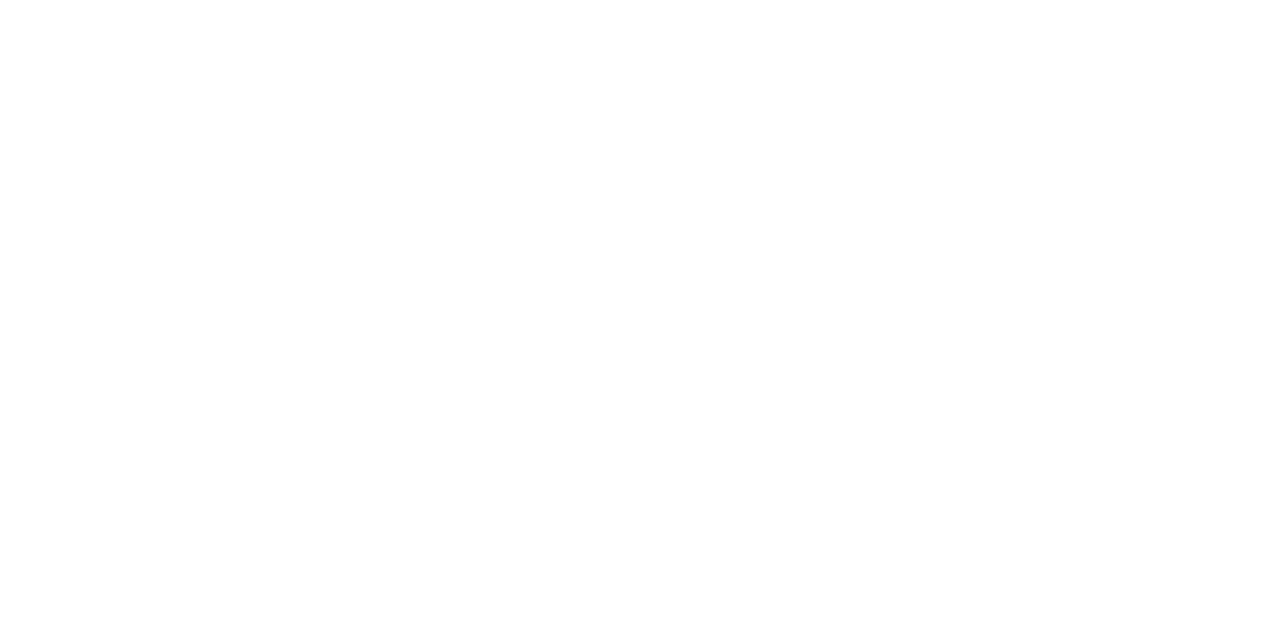
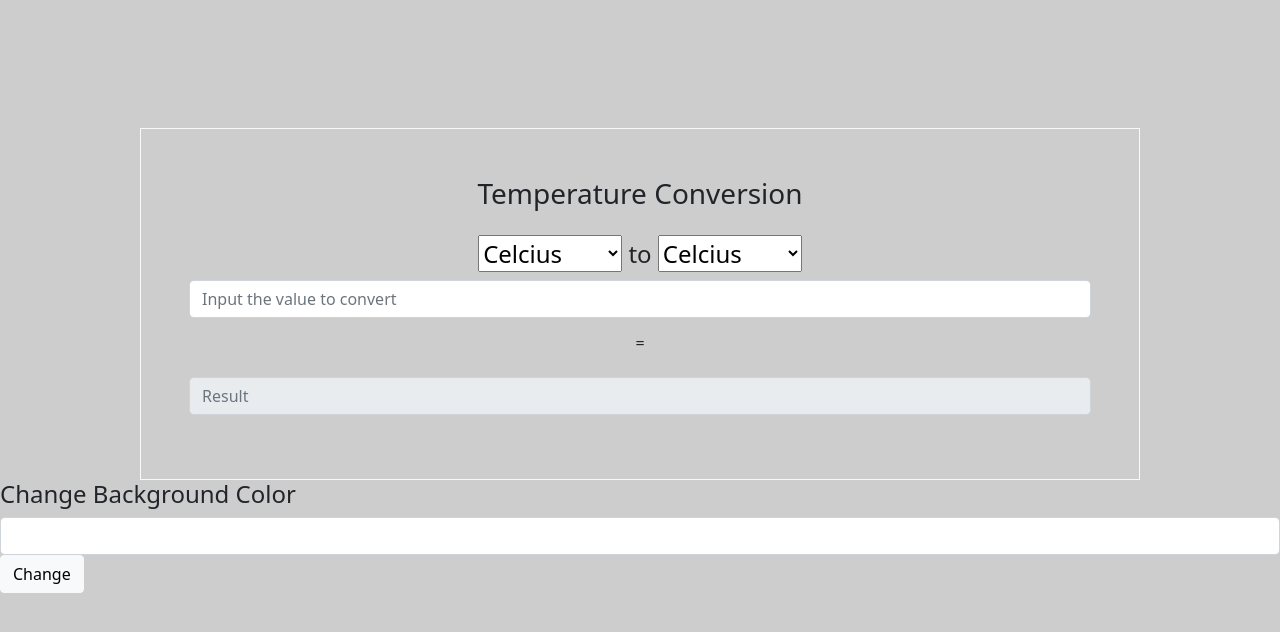
Before and after one commit to gzsabila/dtshomework3, a plain HTML site: page index.html in a window 1280 px wide. Drawn offline with nearby package versions, Linux system fonts and the light colour scheme.

Commit message:
added body and script

```diff
--- a/index.html
+++ b/index.html
@@ -1,26 +1,60 @@
 <!DOCTYPE html>
 <html>
     <head>
-        <meta charset="utf-8" />
+        <meta charset="UTF-8" />
         <meta http-equiv="X-UA-Compatible" content="IE=edge" />
         <meta name="viewport" content="width=device-width, initial-scale=1.0">
         <title>Temperature Conversion - HM 3 JS</title>
         <link rel="stylesheet" href="https://cdn.jsdelivr.net/npm/bootstrap@5.1.0/dist/css/bootstrap.min.css" integrity="sha384-KyZXEAg3QhqLMpG8r+8fhAXLRk2vvoC2f3B09zVXn8CA5QIVfZOJ3BCsw2P0p/We" crossorigin="anonymous">
-        <script src="https://ajax.googleapis.com/ajax/libs/jquery/3.3.1/jquery.min.js"></script>
-        <script src="https://cdnjs.cloudflare.com/ajax/libs/moment.js/2.5.1/moment.min.js"></script>
         <style>
           .container {
             width: 80%;
             margin-top: 10%;
           }
           body {
-            background-color: rgb(255, 255, 255);
+            background-color: rgb(205, 205, 205);
           }
         </style>
     </head>
 
     <body>
+      <div class="container">
+        <form class="text-center border border-light p-5">
+          <p class="h3 mb-4">Temperature Conversion</p>
+          <div class="h4 mb-12">
+            <select name="from" id="from" onchange="select()">
+              <option value="cel">Celcius</option>
+              <option value="fahr">Fahrenheit</option>
+              <option value="rea">Reamur</option>
+              <option value="kel">Kelvin</option>
+            </select>
+            to
+            <select name="to" id="to" onchange="select()">
+              <option value="cel">Celcius</option>
+              <option value="fahr">Fahrenheit</option>
+              <option value="rea">Reamur</option>
+              <option value="kel">Kelvin</option>
+            </select>
+          </div>
+          <input type="number" name="inputvalue" id="nilai_in" class="form-control mb-3"
+          placeholder="Input the value to convert" onkeypress="validate(event)" onkeyup="calc()"/>
+          <p class="h6 mb-4">=</p>
+          <input type="number" id="nilai_out" class="form-control mb-3" placeholder="Result" disabled/>
+        </form>
+      </div>
+      <div>
+        <h4>Change Background Color</h4>
+        <input class="form-control" id="color"/>
+        <button type="button" class="btn btn-light" onclick="change()">Change</button>
+      </div>
 
     </body>
-
+    <script src="/js/convert.js"></script>
+    <script src="/js/main.js"></script>
+    <script>
+      function change() {
+        document.body.style.backgroundColor =
+        document.querySelector("color").value;
+      }
+    </script>
 </html>
```
